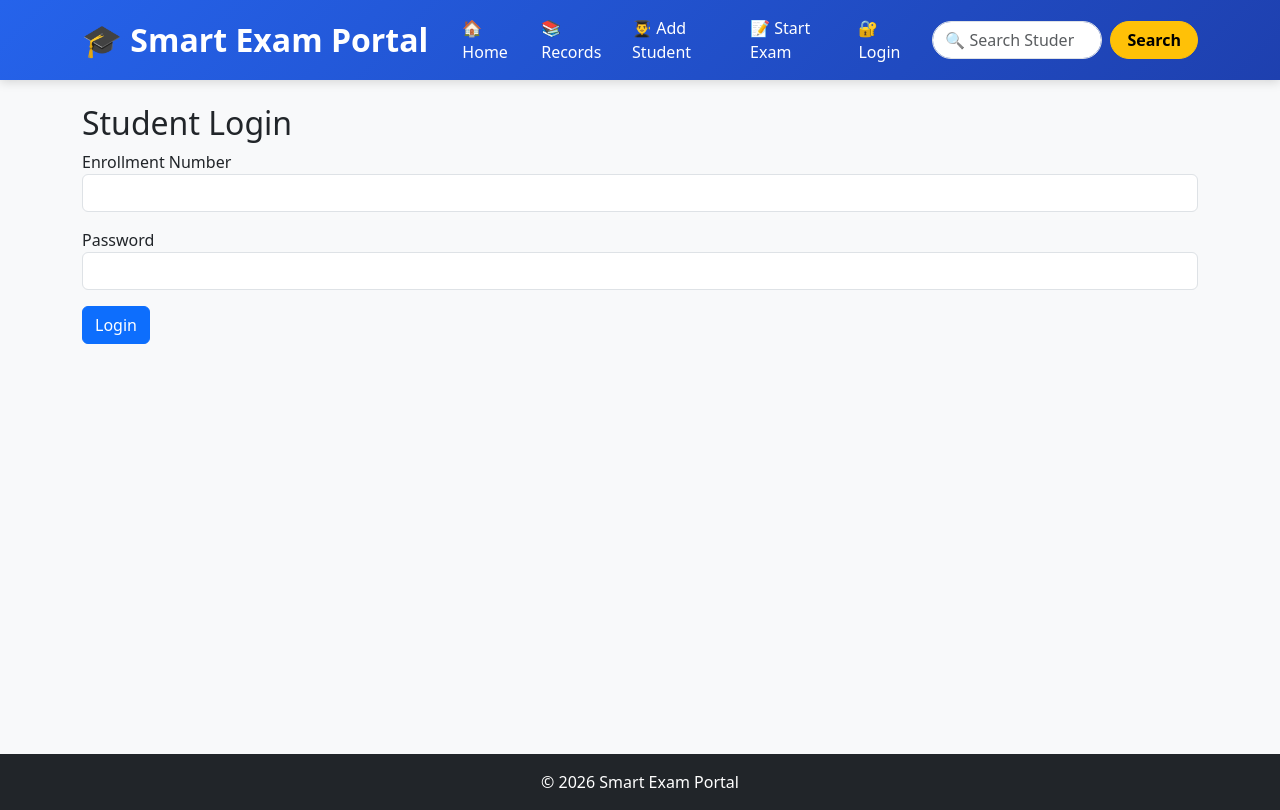
After one commit to Aarti001-65/Project1, a Flask app: page /login in a window 1280 px wide. The commit adds this page. Run offline with Flask 3, Linux system fonts and the light colour scheme.

Commit message:
Login route add

```diff
--- a/smart_exam_portal/app.py
+++ b/smart_exam_portal/app.py
@@ -34,12 +34,10 @@ def home():
     ).fetchone()[0]
 
     average_score = conn.execute(
-        "SELECT AVG(score) FROM students"
-    ).fetchone()[0]
+    "SELECT AVG(score) FROM students").fetchone()[0] or 0
 
     highest_score = conn.execute(
-        "SELECT MAX(score) FROM students"
-    ).fetchone()[0]
+    "SELECT MAX(score) FROM students").fetchone()[0] or 0
 
     conn.close()
 
@@ -78,20 +76,23 @@ def records():
 # ==========================
 # ADD STUDENT
 # ==========================
-
 @app.route("/add", methods=["GET", "POST"])
 def add_students():
 
     if request.method == "POST":
 
+        enrollment_no = request.form["enrollment_no"]
+        password = request.form["password"]
         name = request.form["Student_name"]
         marks = request.form["marks"]
 
-        if not name or not marks:
+        if not enrollment_no or not password or not name or not marks:
+
             flash(
                 "All fields are required!",
                 "danger"
             )
+
             return redirect(
                 url_for("add_students")
             )
@@ -109,11 +110,13 @@ def add_students():
         conn.execute(
             """
             INSERT INTO students
-            (roll_no, name, score, percentage, exam_date)
-            VALUES (?, ?, ?, ?, ?)
+            (roll_no, enrollment_no, password, name, score, percentage, exam_date)
+            VALUES (?, ?, ?, ?, ?, ?, ?)
             """,
             (
                 roll_no,
+                enrollment_no,
+                password,
                 name,
                 marks,
                 percentage,
@@ -134,8 +137,8 @@ def add_students():
         )
 
     return render_template(
-        "add_students.html"
-    )
+        "add_students.html")
+
 
 
 # ==========================
@@ -200,20 +203,82 @@ questions = [
     }
 
 ]
+#Login route
+@app.route("/login", methods=["GET", "POST"])
+def login():
 
+    if request.method == "POST":
+
+        enrollment_no = request.form["enrollment_no"]
+        password = request.form["password"]
+
+        conn = get_db()
+
+        student = conn.execute(
+            """
+            SELECT * FROM students
+            WHERE enrollment_no = ?
+            AND password = ?
+            """,
+            (enrollment_no, password)
+        ).fetchone()
+
+        conn.close()
+
+        if student:
+
+            session["student_id"] = student["id"]
+
+            flash(
+                "Login Successful!",
+                "success"
+            )
+
+            return redirect(
+                url_for("exam")
+            )
+
+        flash(
+            "Invalid Enrollment Number or Password",
+            "danger"
+        )
+
+    return render_template("login.html")
 
 # ==========================
 # START EXAM
 # ==========================
-
 @app.route("/exam")
 def exam():
+
+    if "student_id" not in session:
+
+        flash(
+            "Please login first!",
+            "warning"
+        )
+
+        return redirect(
+            url_for("login")
+        )
 
     return render_template(
         "exam.html",
         questions=questions
     )
+@app.route("/logout")
+def logout():
 
+    session.clear()
+
+    flash(
+        "Logged Out Successfully!",
+        "success"
+    )
+
+    return redirect(
+        url_for("login")
+    )
 
 # ==========================
 # SUBMIT EXAM
--- a/smart_exam_portal/templates/base.html
+++ b/smart_exam_portal/templates/base.html
@@ -119,8 +119,15 @@
                         📝 Start Exam
                     </a>
                 </li>
+                <li class="nav-item">
+                   <a class="nav-link"
+                       href="{{ url_for('login') }}">
+                        🔐 Login
+                    </a>
+                </li>
 
             </ul>
+
 
             <form class="d-flex ms-lg-3 mt-2 mt-lg-0"
                   action="{{ url_for('search') }}"
--- /dev/null
+++ b/smart_exam_portal/templates/login.html
@@ -0,0 +1,32 @@
+{% extends "base.html" %}
+
+{% block content %}
+
+<h2>Student Login</h2>
+
+<form method="POST">
+
+    <div class="mb-3">
+        <label>Enrollment Number</label>
+        <input type="text"
+               name="enrollment_no"
+               class="form-control"
+               required>
+    </div>
+
+    <div class="mb-3">
+        <label>Password</label>
+        <input type="password"
+               name="password"
+               class="form-control"
+               required>
+    </div>
+
+    <button type="submit"
+            class="btn btn-primary">
+        Login
+    </button>
+
+</form>
+
+{% endblock %}
--- a/smart_exam_portal/templates/records.html
+++ b/smart_exam_portal/templates/records.html
@@ -16,6 +16,8 @@
             <th>Exam Date</th>
             <th>Status</th>
             <th>Actions</th>
+            <th>Enrollment No</th>
+            <th>Password</th>
         </tr>
     </thead>
 
@@ -30,6 +32,8 @@
             <td>{{ student.score }}</td>
             <td>{{ student.percentage }}%</td>
             <td>{{ student.exam_date }}</td>
+            <td>{{ student.enrollment_no }}</td>
+            <td>{{ student.password }}</td>
 
 <td>
     {% if student.percentage >= 40 %}
```
Also changed, not shown: smart_exam_portal/database.py (+11 -9 lines), smart_exam_portal/templates/add_students.html (+20 -2 lines), smart_exam_portal/templates/home.html (+7 -6 lines), myproject.db, smart_exam_portal/myproject.db (deleted).
